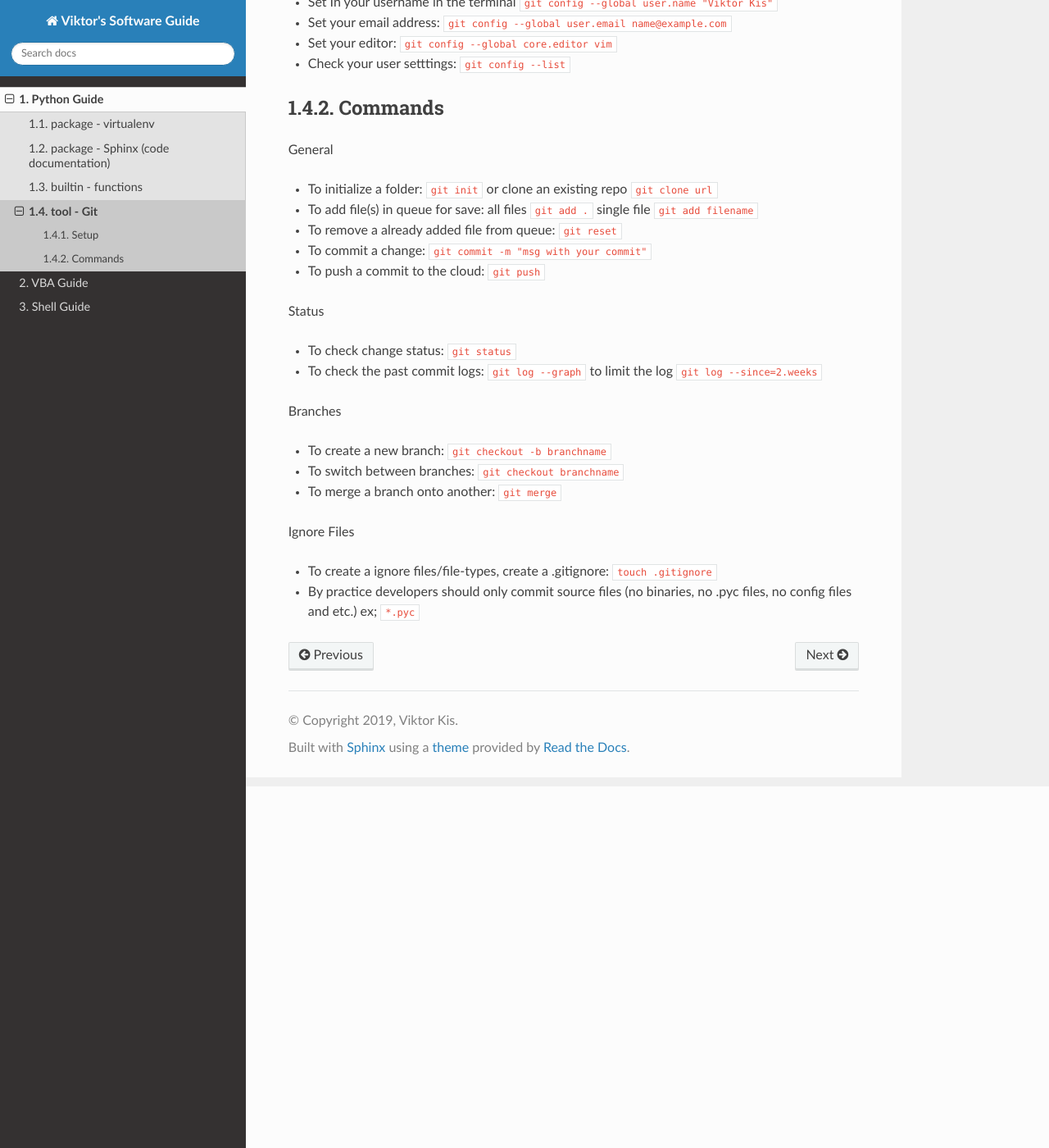
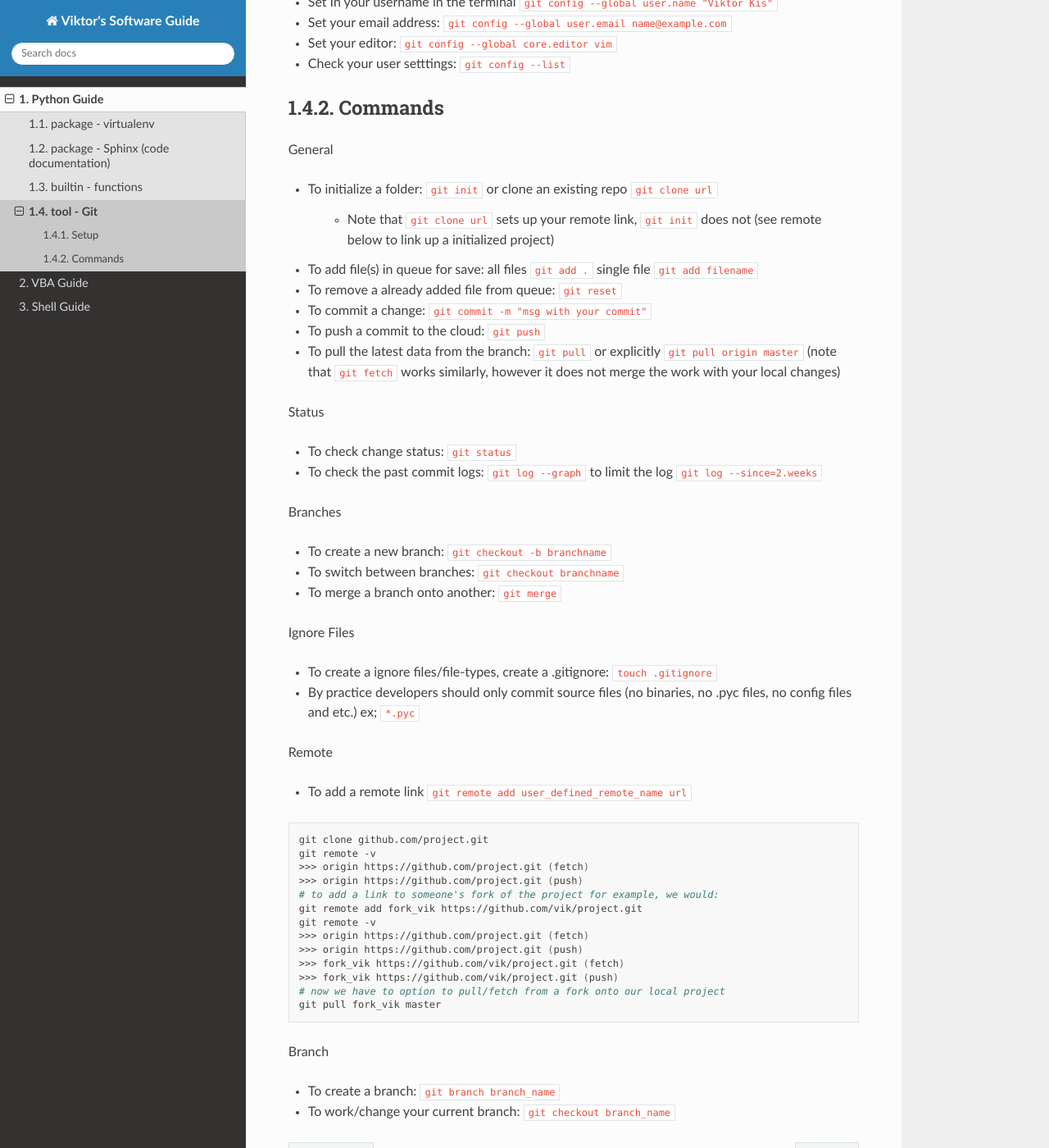
Before and after one commit to PydPiper/viks_SoftwareGuide, a Sphinx documentation site: the page built from source/python/git.rst, in a window 1280 px wide and 1400 px high, scrolled down 441 px. Shown: the whole window at 82% size. Built offline with Sphinx 7.4.7 and the Read the Docs theme 2.0.0, drawn with Linux system fonts in a browser that asks for light colours.

Commit message:
fixed sphinx warnning on py/venv and added more info to git about branching

```diff
--- a/source/python/git.rst
+++ b/source/python/git.rst
@@ -22,10 +22,14 @@ Commands
 General
 
 - To initialize a folder: ``git init`` or clone an existing repo ``git clone url``
+
+    - Note that ``git clone url`` sets up your remote link, ``git init`` does not (see remote below to link up a initialized project)
+
 - To add file(s) in queue for save: all files ``git add .`` single file ``git add filename``
 - To remove a already added file from queue: ``git reset``
 - To commit a change: ``git commit -m "msg with your commit"``
 - To push a commit to the cloud: ``git push``
+- To pull the latest data from the branch: ``git pull`` or explicitly ``git pull origin master`` (note that ``git fetch`` works similarly, however it does not merge the work with your local changes)
 
 Status
 
@@ -42,3 +46,28 @@ Ignore Files
 
 - To create a ignore files/file-types, create a .gitignore: ``touch .gitignore``
 - By practice developers should only commit source files (no binaries, no .pyc files, no config files and etc.) ex; ``*.pyc``
+
+Remote
+
+- To add a remote link ``git remote add user_defined_remote_name url``
+
+.. code-block:: shell
+
+    git clone github.com/project.git
+    git remote -v
+    >>> origin https://github.com/project.git (fetch)
+    >>> origin https://github.com/project.git (push)
+    # to add a link to someone's fork of the project for example, we would:
+    git remote add fork_vik https://github.com/vik/project.git
+    git remote -v
+    >>> origin https://github.com/project.git (fetch)
+    >>> origin https://github.com/project.git (push)
+    >>> fork_vik https://github.com/vik/project.git (fetch)
+    >>> fork_vik https://github.com/vik/project.git (push)
+    # now we have to option to pull/fetch from a fork onto our local project
+    git pull fork_vik master
+
+Branch
+
+- To create a branch: ``git branch branch_name``
+- To work/change your current branch: ``git checkout branch_name``
--- a/source/python/virtualenv.rst
+++ b/source/python/virtualenv.rst
@@ -10,6 +10,7 @@ package - virtualenv
 2) This will create you a folder with bear minimum python packages (this is nice if you would like to
 pyinstaller package up your work that ONLY use the packages required for your project). The folder created
 has a bunch of folders.
+
  - *Lib/Site-Package*: has your packages installed, if you want to manually add a module - this is where you would place it
  - *Scripts*: has your activate/deactive, and all your run files like python.exe, pip etc.
 
```
